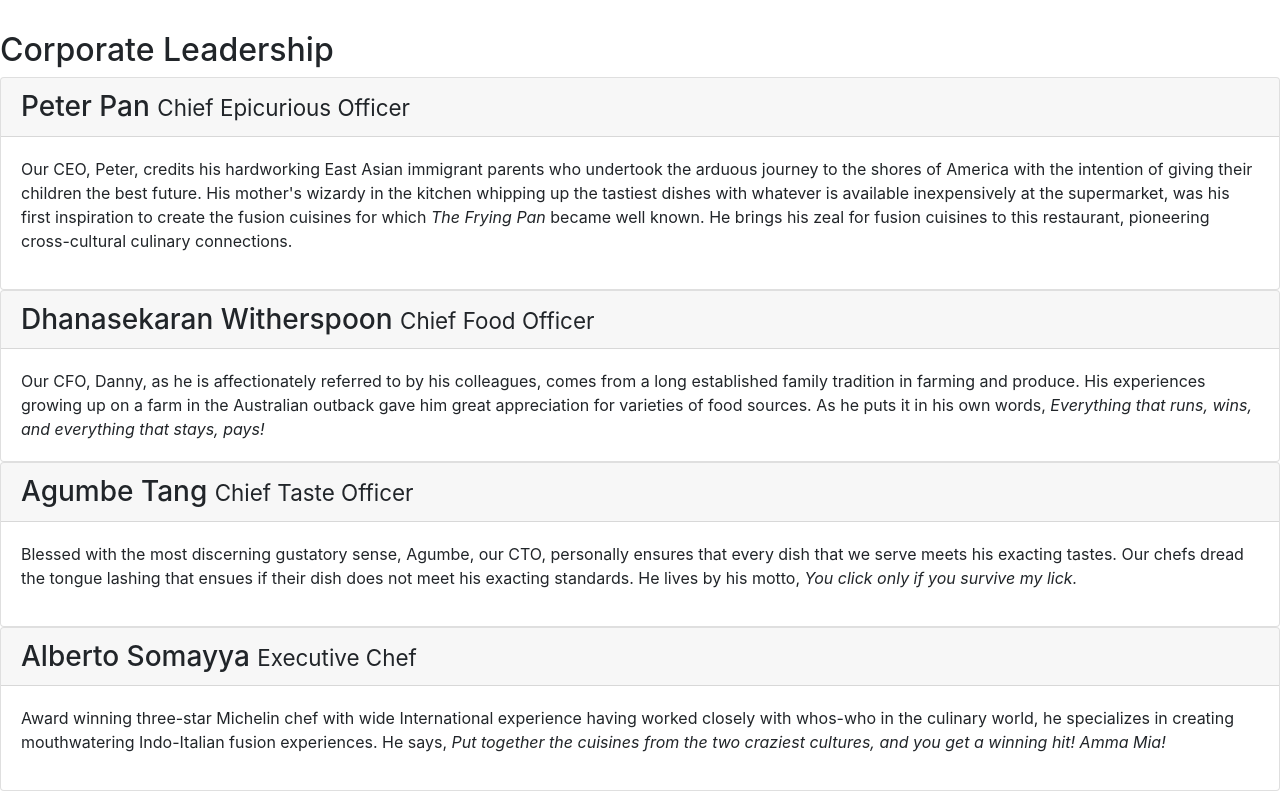
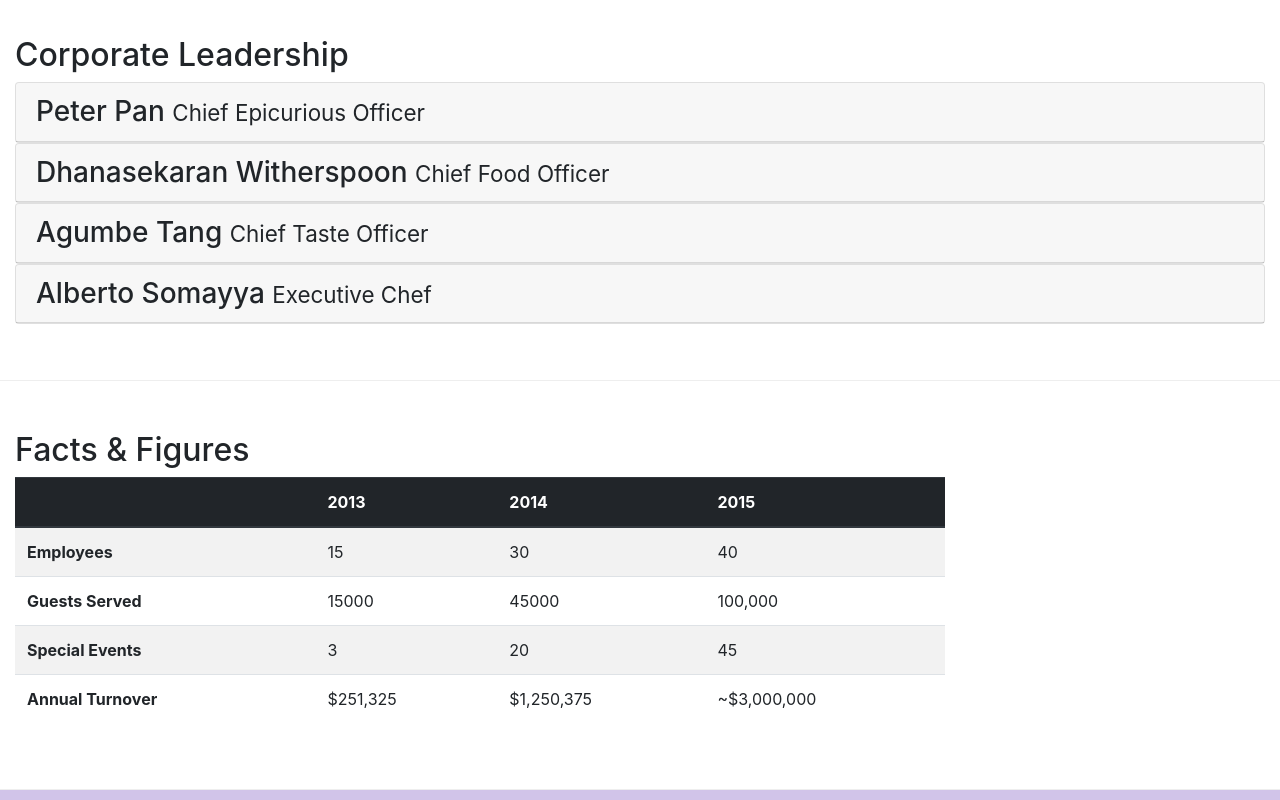
Before and after one commit to TinIT28/Lab-3---FRE201m, a website: page aboutus.html in a window 1280 px wide. Shown: the part 1140-1940 px from the top of the page. Drawn offline with nearby package versions, Linux system fonts and the light colour scheme.

Commit message:
Edit accordion for aboutus.html

```diff
--- a/aboutus.html
+++ b/aboutus.html
@@ -113,7 +113,7 @@
 
 
     <div class="row row-content align-items-center">
-        <div>
+        <div class="col-12">
             <h2>Corporate Leadership</h2>
             <div id="accordion">
                 <div class="card">
@@ -123,7 +123,7 @@
                                     Officer</small></a>
                         </h3>
                     </div>
-                    <div class="collapse show" id="peter" data-parent="#accordion">
+                    <div class="collapse" id="peter" data-parent="#accordion">
                         <div class="card-body">
                             <div class="d-none d-sm-block">
                                 <p>Our CEO, Peter, credits his hardworking East Asian immigrant parents who undertook
@@ -150,7 +150,7 @@
                                     Officer</small></a>
                         </h3>
                     </div>
-                    <div class="collapse show" id="danny" data-parent="#accordion">
+                    <div class="collapse" id="danny" data-parent="#accordion">
                         <div class="card-body">
                             <div class="d-none d-sm-block">
                                 Our CFO, Danny, as he is affectionately referred to by his colleagues, comes from a long
@@ -175,7 +175,7 @@
                                     Officer</small></a>
                         </h3>
                     </div>
-                    <div class="collapse show" id="agumbe" data-parent="#accordion">
+                    <div class="collapse" id="agumbe" data-parent="#accordion">
                         <div class="card-body">
                             <div class="d-none d-sm-block">
                                 <p>Blessed with the most discerning gustatory sense, Agumbe, our CTO, personally ensures
@@ -203,7 +203,7 @@
                                     Chef</small></a>
                         </h3>
                     </div>
-                    <div class="collapse show" id="alberto" data-parent="#accordion">
+                    <div class="collapse" id="alberto" data-parent="#accordion">
                         <div class="card-body">
                             <div class="d-none d-sm-block">
                                 <p>Award winning three-star Michelin chef with wide International experience having
```
